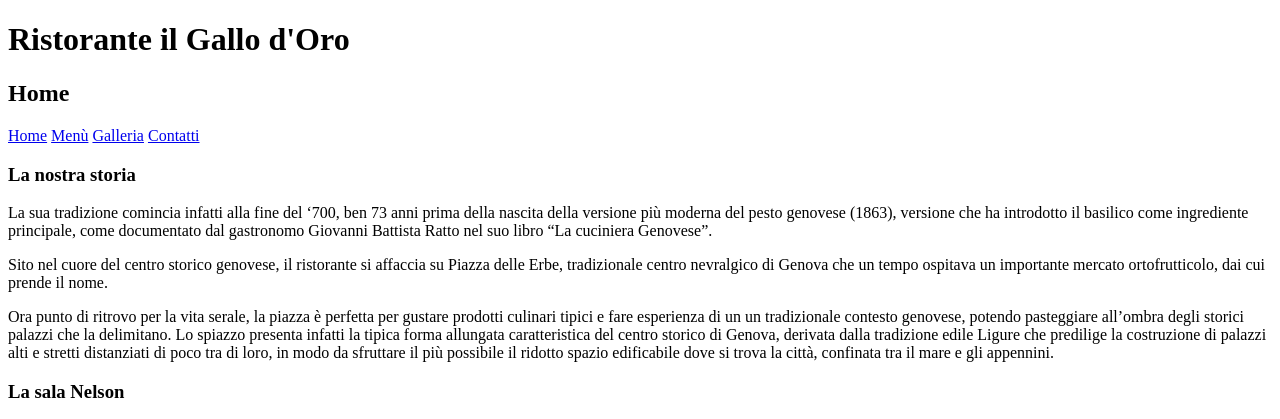
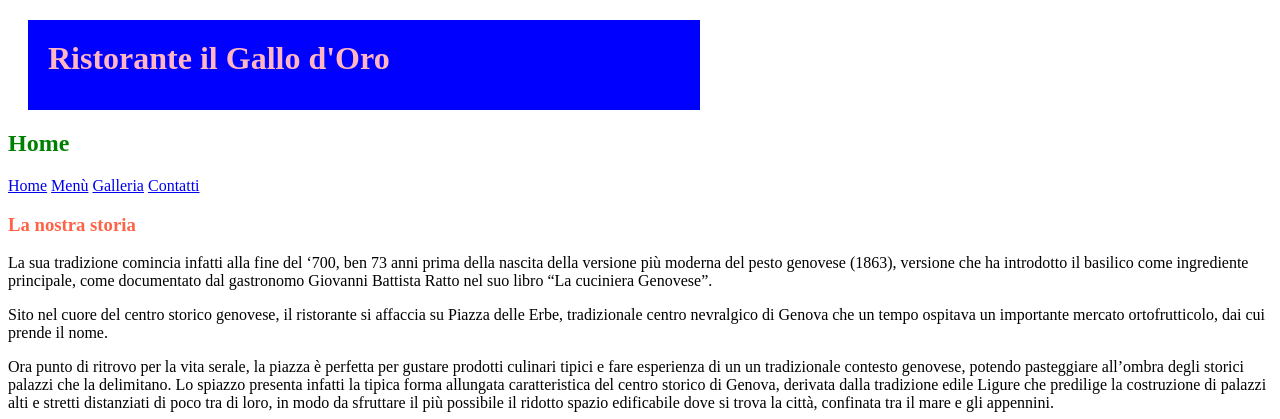
Before and after one commit to nicologiuggiola/ristorante-1, a plain HTML site: page index.html in a window 1280 px wide. Shown: the top 419 px of the page. Drawn offline with Linux system fonts and the light colour scheme.

Commit message:
added css

```diff
--- a/index.html
+++ b/index.html
@@ -6,12 +6,16 @@
     <meta http-equiv="X-UA-Compatible" content="IE=edge">
     <meta name="viewport" content="width=device-width, initial-scale=1.0">
     <title>Ristorante il Gallo d'Oro</title>
+    <link rel="stylesheet" href="style.css">
+    <!-- <style>
+        @import url(style.css);
+    </style> -->
 </head>
 
 <body>
     <header>
         <h1>Ristorante il Gallo d'Oro</h1>
-        <h2>Home</h2>
+        <h2 class="header-subtitle">Home</h2>
         <nav>
             <a href="index.html">Home</a>
             <a href="menu.html">Menù</a>
@@ -21,7 +25,7 @@
     </header>
     <div>
         <section>
-            <h3>La nostra storia</h3>
+            <h3 id="pippo">La nostra storia</h3>
             <p>
                 La sua tradizione comincia infatti alla fine del ‘700, ben 73 anni prima della nascita della versione
                 più moderna del pesto genovese (1863), versione che ha introdotto il basilico come ingrediente
--- /dev/null
+++ b/style.css
@@ -0,0 +1,24 @@
+h1{
+ color: lightpink;
+ background-color: blue;
+ width: 50%;
+ height: 50px;
+ /* min-width: 300px;
+ max-width: 400px; */
+ /* overflow: hidden; */
+ /* overflow-y: scroll; */
+ margin: 20px;
+ padding: 20px;
+ /* margin-top: 200px;
+ margin-left: 200px; */
+ /* margin: 20px 10px 15px 5px;
+ margin: 20px 10px; */
+}
+
+.header-subtitle{
+    color: green;
+}
+
+#pippo{
+    color: tomato;
+}
```
Also changed, not shown: contacts.html (+2 -1 lines), gallery.html (+2 -1 lines), menu.html (+2 -1 lines).
